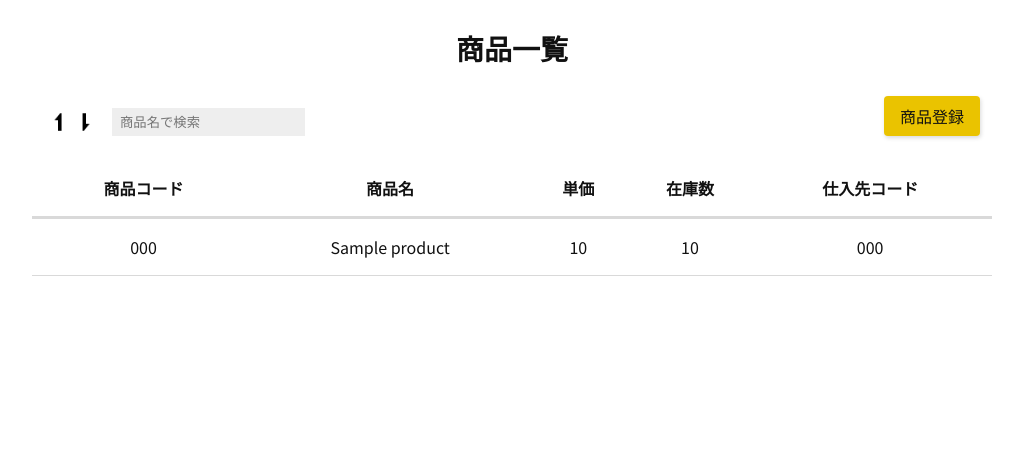
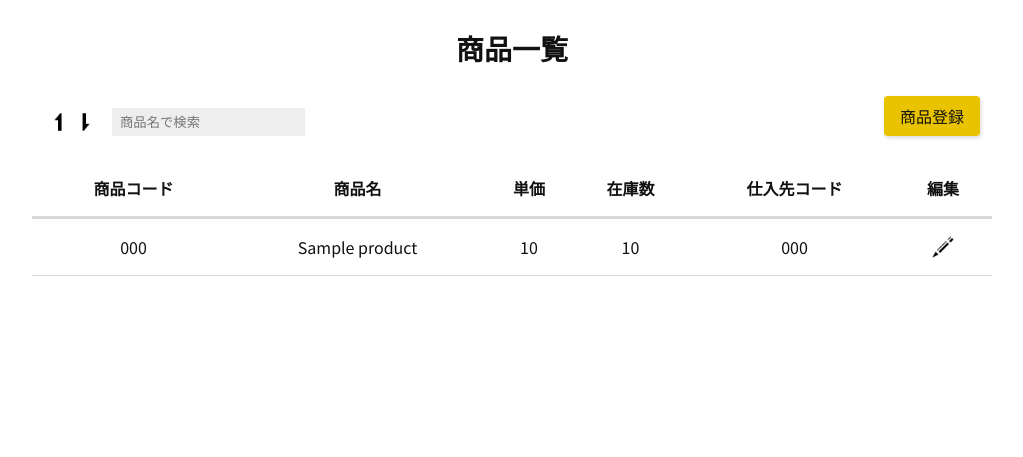
Before and after one commit to KYOJINNAAPYON/php-db-app, a PHP site: page /read.php in a window 1280 px wide. Shown: the part 56-513 px from the top of the page, without its empty margins (128-1151 px from the left). Run offline with PHP 8.4, Linux system fonts and the light colour scheme; tables that the repository leaves empty or names only in its code hold one stand-in row (values such as "Sample post").

Commit message:
編集アイコン追加

```diff
--- a/css/style.css
+++ b/css/style.css
@@ -166,6 +166,11 @@ footer {
   color: #28a745;
 }
 
+.edit-icon {
+  height: 1.5rem;
+  vertical-align: top;
+}
+
 /* create */
 .registration {
   box-sizing: border-box;
--- a/read.php
+++ b/read.php
@@ -102,6 +102,7 @@ if ($order === 'desc') {
             <th>単価</th>
             <th>在庫数</th>
             <th>仕入先コード</th>
+            <th>編集</th>
           </tr>
 
           <?PHP
@@ -114,6 +115,7 @@ if ($order === 'desc') {
             <td>{$product['price']}</td>
             <td>{$product['stock_quantity']}</td>
             <td>{$product['vendor_code']}</td>
+            <td><a href='update.php?id={$product['id']}'><img src='images/edit.png' alt='編集' class='edit-icon'></a></td>
             </tr>
             ";
             echo $table_row;
```
Also changed, not shown: images/delete.png (added), images/edit.png (added), 2 other files.
